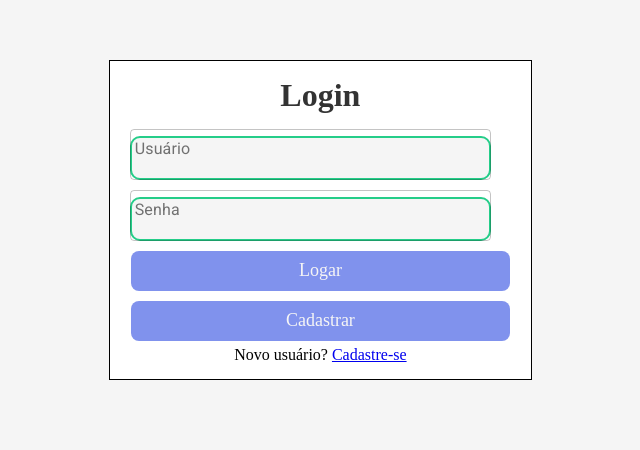
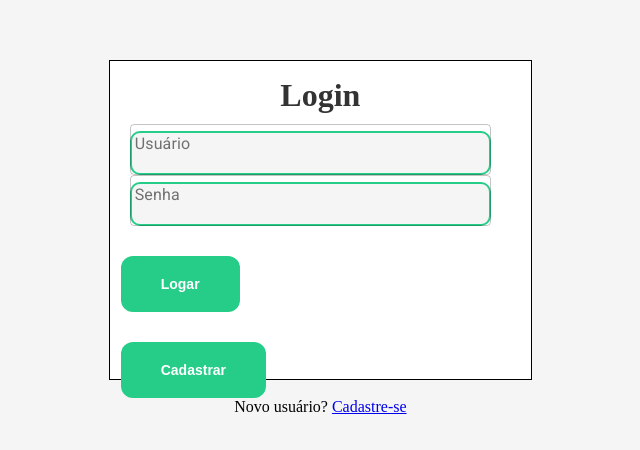
Before and after one commit to Robertatlima/Gest-Habit, a React (Create React App) app: page /login in a window 1280 px wide. Shown: the part 196-646 px from the top of the page, without its empty margins (70-710 px from the left). Built offline with nearby package versions, Linux system fonts and the light colour scheme; no server answers.

Commit message:
Modificaçao na estrutura

```diff
--- a/src/pages/Login/index.js
+++ b/src/pages/Login/index.js
@@ -87,20 +87,20 @@ const Login = () => {
         </div>
 
         <div>
-          <Button type="submit" variant="contained" color="secondary">
+          <button type="submit" variant="contained" color="secondary">
             {" "}
             Logar
-          </Button>
+          </button>
         </div>
         <div>
-          <Button
+          <button
             onClick={() => history.push("/signup")}
             variant="contained"
             color="secondary"
           >
             {" "}
             Cadastrar
-          </Button>
+          </button>
         </div>
         <p>
           Novo usuário? <Link to="/signup">Cadastre-se</Link>
--- a/src/routes/index.js
+++ b/src/routes/index.js
@@ -35,7 +35,7 @@ export const Router = () => {
         <Route exact path="/allGroups">
           <Header logout />
           <CardProfile />
-          <AllGroups />
+          <AllGroups/>
         </Route>
         <Route path="/habits">
           <Header logout />
```
Also changed, not shown: src/routes/style.js (added).
